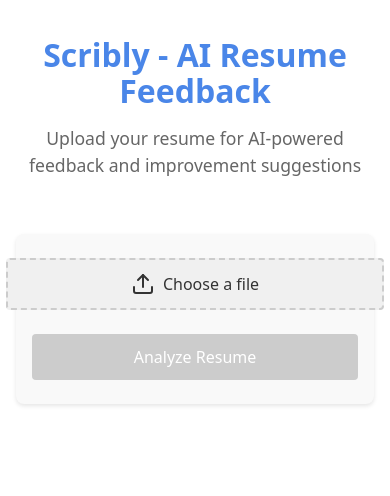
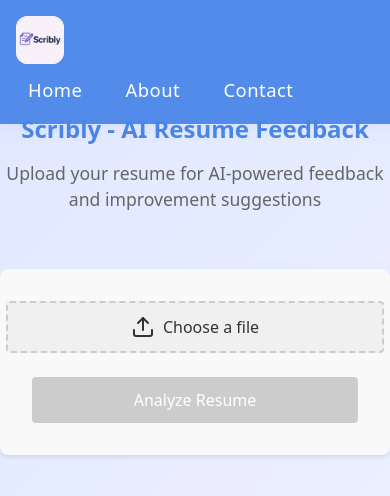
Before and after one commit to jkalski/Scribly, a React (Vite) app in the folder frontend/: page / in a window 390 px wide. Shown: the top 496 px of the page. Built offline with nearby package versions, Linux system fonts and the light colour scheme.

Commit message:
Update header design, logo, and layout for improved navigation and style

```diff
--- a/frontend/src/App.css
+++ b/frontend/src/App.css
@@ -12,6 +12,7 @@
   min-height: 100vh;
   display: flex;
   flex-direction: column;
+  padding-top: 100px;
 }
 
 header {
@@ -166,7 +167,7 @@
   gap: 2rem;
   width: 100%;
   align-items: stretch;
-  min-height: 800px;
+  min-height: 600px;
 }
 
 .pdf-section,
@@ -175,11 +176,11 @@
   flex-direction: column;
   align-items: center;
   box-sizing: border-box;
+  min-width: 0;
+  min-height: 400px;
 }
 
 .pdf-section {
-  min-height: 800px;
-  height: 100%;
   margin-bottom: 2rem;
 }
 
@@ -274,30 +275,95 @@
   .results-container {
     grid-template-columns: 1fr;
   }
-
   .pdf-section, .analysis-section {
     width: 100%;
-  }
-
-  .pdf-section {
-    margin-bottom: 2rem;
-  }
-
-  .analysis-section {
-    min-height: 900px; /* Shorter on mobile but still taller than original */
+    min-height: 300px;
   }
 }
 
 @media (max-width: 768px) {
+  .results-container {
+    gap: 1rem;
+  }
+  .analysis-section, .pdf-section {
+    padding: 1rem;
+    min-height: 200px;
+  }
   h1 {
-    font-size: 2rem;
-  }
-
-  .upload-section {
-    padding: 1.5rem 1rem;
-  }
-
-  .analyze-button {
-    width: 100%;
+    font-size: 1.5rem;
   }
 }
+
+.main-header {
+  width: 100vw;
+  background: rgba(74, 134, 232, 0.95);
+  color: #fff;
+  display: flex;
+  align-items: center;
+  justify-content: center;
+  padding: 1.2rem 2.5rem;
+  box-shadow: 0 4px 16px rgba(74, 134, 232, 0.08);
+  border-radius: 0;
+  margin-bottom: 2rem;
+  position: fixed;
+  top: 0;
+  left: 0;
+  right: 0;
+  z-index: 100;
+}
+
+.header-logo {
+  width: 64px;
+  height: 64px;
+  border-radius: 12px;
+  background: #fff;
+  object-fit: contain;
+  margin-right: 2.5rem;
+}
+
+.header-nav {
+  display: flex;
+  gap: 2.5rem;
+}
+
+.header-link {
+  color: #fff;
+  text-decoration: none;
+  font-weight: 500;
+  font-size: 1.15rem;
+  letter-spacing: 0.5px;
+  padding: 0.25rem 0.75rem;
+  border-radius: 6px;
+  transition: background 0.2s, color 0.2s;
+}
+
+.header-link:hover,
+.header-link:focus {
+  background: #fff;
+  color: #4a86e8;
+  text-decoration: none;
+}
+
+@media (max-width: 600px) {
+  .main-header {
+    flex-direction: column;
+    align-items: flex-start;
+    padding: 1rem;
+  }
+  .header-nav {
+    gap: 1.2rem;
+    margin-top: 0.5rem;
+  }
+  .header-logo {
+    width: 48px;
+    height: 48px;
+    margin-right: 0;
+  }
+}
+
+body, #root {
+  margin: 0;
+  padding: 0;
+  background: linear-gradient(135deg, #e0e7ff 0%, #f0f4ff 100%);
+  min-height: 100vh;
+}
--- a/frontend/src/App.jsx
+++ b/frontend/src/App.jsx
@@ -218,6 +218,16 @@
 
   return (
     <div className="App">
+      {/* Modern Full-Width Header */}
+      <div className="main-header">
+        <img src="/ScriblyLogo.png" alt="Scribly Logo" className="header-logo" />
+        <nav className="header-nav">
+          <a href="#" className="header-link">Home</a>
+          <a href="#" className="header-link">About</a>
+          <a href="#" className="header-link">Contact</a>
+        </nav>
+      </div>
+
       <header>
         <h1>Scribly - AI Resume Feedback</h1>
         <p className="subtitle">Upload your resume for AI-powered feedback and improvement suggestions</p>
```
Also changed, not shown: frontend/src/PDFViewer.css (+10 -2 lines), frontend/public/ScriblyLogo.png (added).
